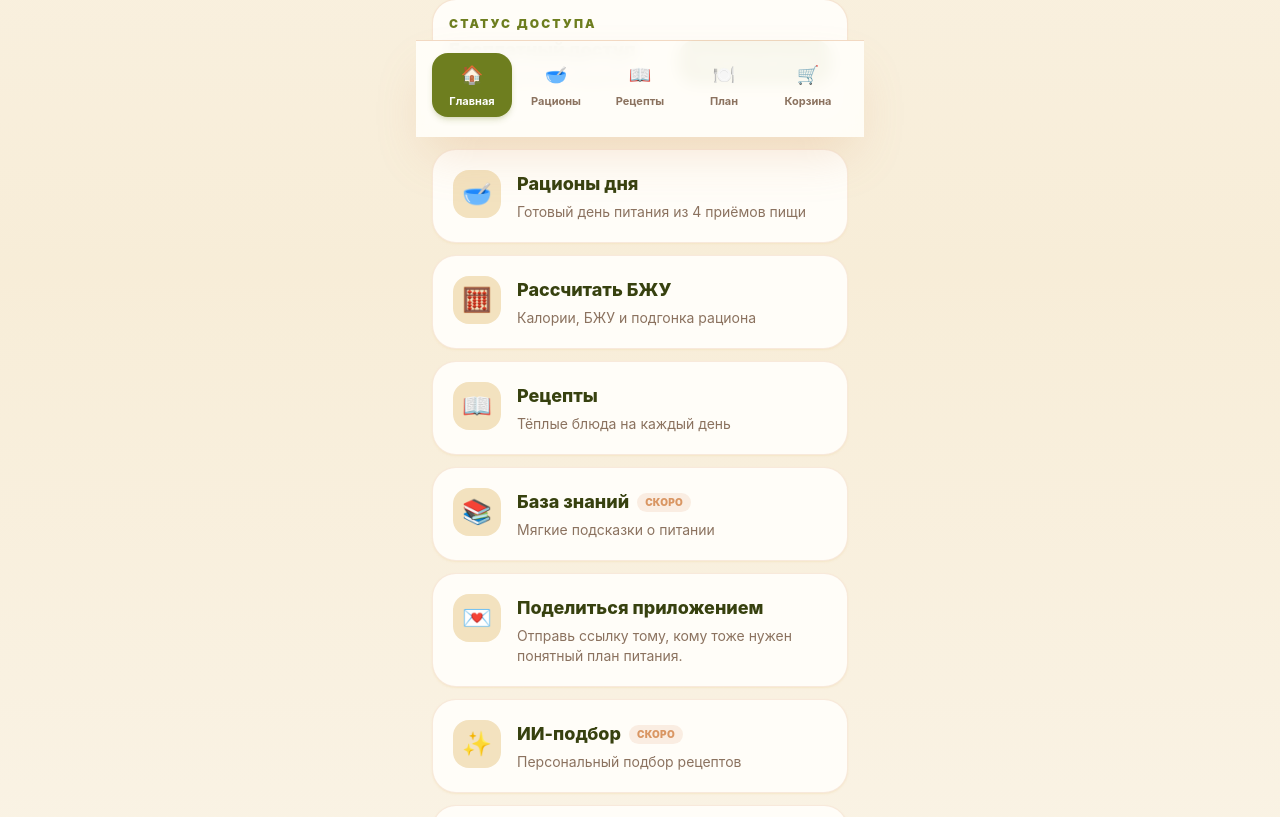
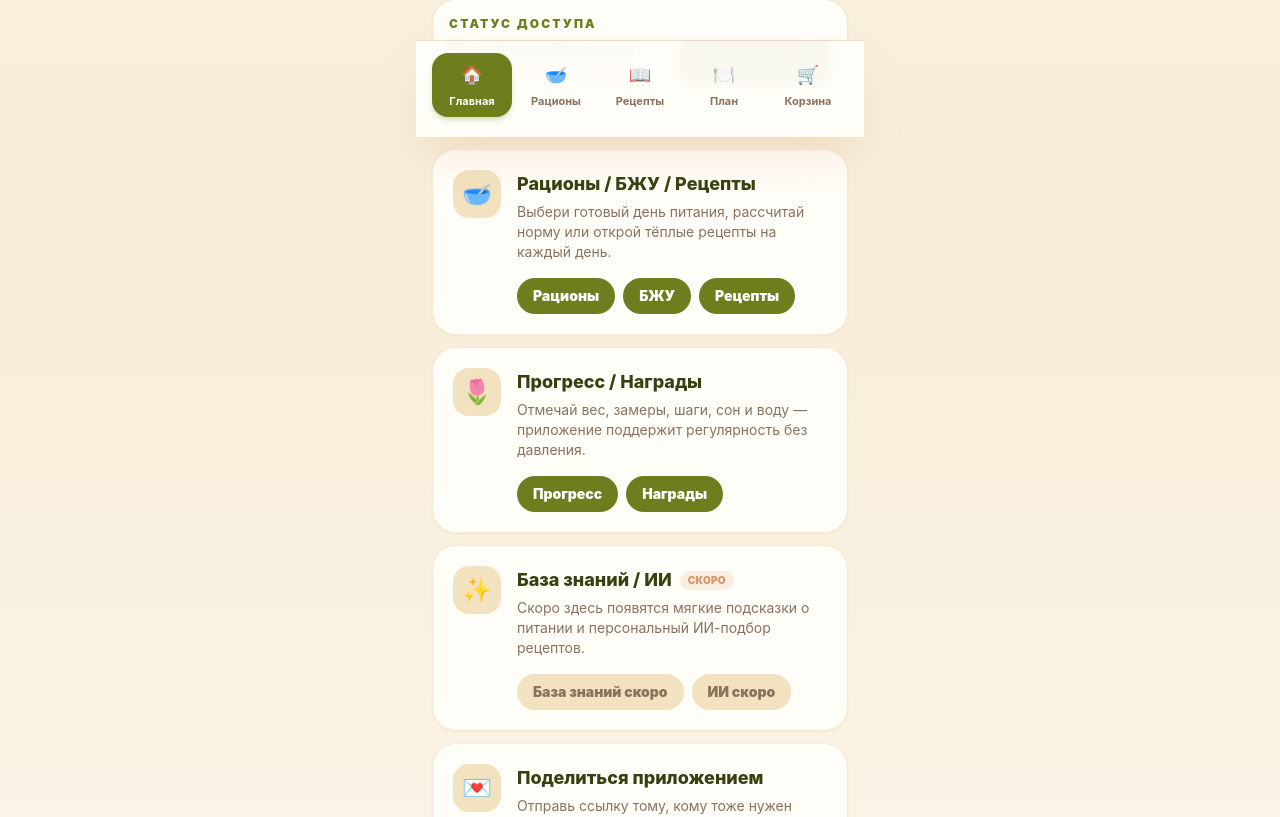
Before and after one commit to kngkczph94-sketch/ty-poela-miniapp, a React (Vite) app: page / in a window 1280 px wide. Shown: the part 663-1480 px from the top of the page. Built offline with nearby package versions, Linux system fonts and the light colour scheme.

Commit message:
Group home feature cards

```diff
--- a/src/App.tsx
+++ b/src/App.tsx
@@ -46,27 +46,54 @@ const navigationItems: { id: NavigationTab; label: string; icon: string }[] = [
   { id: 'cart', label: 'Корзина', icon: '🛒' },
 ];
 
+type HomeAction = { label: string; onClick?: () => void; soon?: boolean };
+
+type HomeCardGroup = { title: string; description: string; icon: string; soon?: boolean; actions: HomeAction[] };
+
 function HomePage({ subscriptionStatus, onOpenAccess, onOpenRations, onOpenRecipes, onOpenCart, onOpenProgress, onOpenMacros, onOpenAwards, onOpenShare }: { subscriptionStatus: SubscriptionStatus; onOpenAccess: () => void; onOpenRations: () => void; onOpenRecipes: () => void; onOpenCart: () => void; onOpenProgress: () => void; onOpenMacros: () => void; onOpenAwards: () => void; onOpenShare: () => void }) {
-  const cards = [
-    { title: 'Рационы дня', description: 'Готовый день питания из 4 приёмов пищи', icon: '🥣', onClick: onOpenRations, tone: 'bg-[#F3E2BF] text-[#6E7E1F]' },
-    { title: 'Рассчитать БЖУ', description: 'Калории, БЖУ и подгонка рациона', icon: '🧮', onClick: onOpenMacros, tone: 'bg-[#F3E2BF] text-[#6E7E1F]' },
-    { title: 'Рецепты', description: 'Тёплые блюда на каждый день', icon: '📖', onClick: onOpenRecipes, tone: 'bg-[#F3E2BF] text-[#6E7E1F]' },
-    { title: 'База знаний', description: 'Мягкие подсказки о питании', icon: '📚', soon: true, tone: 'bg-[#F3E2BF] text-[#6E7E1F]' },
-    { title: 'Поделиться приложением', description: 'Отправь ссылку тому, кому тоже нужен понятный план питания.', icon: '💌', onClick: onOpenShare, tone: 'bg-[#F3E2BF] text-[#6E7E1F]' },
-    { title: 'ИИ-подбор', description: 'Персональный подбор рецептов', icon: '✨', soon: true, tone: 'bg-[#F3E2BF] text-[#6E7E1F]' },
-    { title: 'Прогресс', description: 'Вес, замеры, шаги, сон и вода', icon: '🌷', onClick: onOpenProgress, tone: 'bg-[#F3E2BF] text-[#6E7E1F]' },
-    { title: 'Награды', description: 'Звания за регулярность', icon: '🏅', onClick: onOpenAwards, tone: 'bg-[#F3E2BF] text-[#6E7E1F]' },
+  const cardGroups: HomeCardGroup[] = [
+    {
+      title: 'Рационы / БЖУ / Рецепты',
+      description: 'Выбери готовый день питания, рассчитай норму или открой тёплые рецепты на каждый день.',
+      icon: '🥣',
+      actions: [
+        { label: 'Рационы', onClick: onOpenRations },
+        { label: 'БЖУ', onClick: onOpenMacros },
+        { label: 'Рецепты', onClick: onOpenRecipes },
+      ],
+    },
+    {
+      title: 'Прогресс / Награды',
+      description: 'Отмечай вес, замеры, шаги, сон и воду — приложение поддержит регулярность без давления.',
+      icon: '🌷',
+      actions: [
+        { label: 'Прогресс', onClick: onOpenProgress },
+        { label: 'Награды', onClick: onOpenAwards },
+      ],
+    },
+    {
+      title: 'База знаний / ИИ',
+      description: 'Скоро здесь появятся мягкие подсказки о питании и персональный ИИ-подбор рецептов.',
+      icon: '✨',
+      soon: true,
+      actions: [
+        { label: 'База знаний', soon: true },
+        { label: 'ИИ', soon: true },
+      ],
+    },
+    {
+      title: 'Поделиться приложением',
+      description: 'Отправь ссылку тому, кому тоже нужен понятный план питания.',
+      icon: '💌',
+      actions: [{ label: 'Поделиться', onClick: onOpenShare }],
+    },
   ];
+
   return <>
     <section className="relative overflow-hidden rounded-[2rem] border border-[#D99663]/35 bg-[#FFFDF8] p-4 text-[#37410F] shadow-xl shadow-[#D99663]/20"><FoodPhotoPlaceholder className="min-h-[13.5rem]" variant="hero" /><div className="absolute inset-x-4 bottom-4 rounded-b-[1.75rem] bg-gradient-to-t from-[#2F240F]/70 via-[#2F240F]/30 to-transparent p-5 pt-16 text-white"><p className="mb-3 inline-flex rounded-full bg-white/20 px-3 py-1 text-sm font-bold backdrop-blur">Telegram Mini App</p><h1 className="max-w-xs text-4xl font-black leading-tight tracking-tight">Ты поела?</h1><p className="mt-3 max-w-sm text-base font-semibold leading-6 text-white/90">Рационы, рецепты и план питания внутри Telegram</p><button className="mt-5 rounded-2xl bg-[#6E7E1F] px-5 py-3 text-base font-bold text-white shadow-lg shadow-[#2F240F]/25 transition hover:bg-[#37410F]" onClick={onOpenRations} type="button">Выбрать рацион дня</button></div></section>
     <section className="mt-5 overflow-hidden rounded-[2rem] border border-[#D99663]/25 bg-[#FFFDF8] p-4 shadow-lg shadow-[#F3E2BF]/80"><div className="grid gap-5 sm:grid-cols-[1fr_10rem] sm:items-center"><div className="p-2"><p className="text-xs font-black uppercase tracking-[0.18em] text-[#6E7E1F]">ГЛАВНОЕ</p><h2 className="mt-2 text-2xl font-black leading-tight text-[#37410F]">Рацион — это план, а не интуиция</h2><p className="mt-3 text-sm font-semibold leading-6 text-[#8B725F]">Собери день питания, добавь его в План — и получи понятную корзину без лишней суеты.</p><button className="mt-4 rounded-2xl bg-[#F3E2BF] px-4 py-3 text-sm font-black text-[#37410F]" onClick={onOpenRecipes} type="button">Посмотреть рецепты</button></div><FoodPhotoPlaceholder className="min-h-[10rem]" variant="salad" /></div></section>
     <section className="mt-5 rounded-3xl border border-[#D99663]/25 bg-[#FFFDF8] p-4 shadow-sm shadow-[#F3E2BF]/70"><div className="flex items-center justify-between gap-3"><div><p className="text-xs font-black uppercase tracking-[0.18em] text-[#6E7E1F]">Статус доступа</p><h2 className="mt-1 text-lg font-black text-[#37410F]">{subscriptionStatus === 'active' ? 'Доступ активен' : 'Бесплатный доступ'}</h2><p className="mt-1 text-sm font-semibold text-[#8B725F]">{subscriptionStatus === 'active' ? 'Premium-рационы открыты' : 'Открой premium-рационы и рецепты'}</p></div>{subscriptionStatus === 'free' && <button className="shrink-0 rounded-2xl bg-[#6E7E1F] px-4 py-3 text-sm font-black text-white transition hover:bg-[#37410F]" onClick={onOpenAccess} type="button">Открыть доступ</button>}</div></section>
-    <section className="mt-6 grid gap-3">{cards.map((card) => {
-      const content = <div className="flex items-start gap-4"><span className={`flex h-12 w-12 shrink-0 items-center justify-center rounded-2xl text-2xl ${card.tone}`}>{card.icon}</span><div className="min-w-0 flex-1"><div className="flex items-center gap-2"><h2 className="text-lg font-extrabold text-[#37410F]">{card.title}</h2>{card.soon && <span className="rounded-full bg-[#D99663]/15 px-2 py-0.5 text-[10px] font-black uppercase tracking-wide text-[#D99663]">скоро</span>}</div><p className="mt-1 text-sm leading-5 text-[#8B725F]">{card.description}</p></div></div>;
-      const className = `rounded-3xl border border-[#D99663]/20 bg-[#FFFDF8] p-5 text-left shadow-sm shadow-[#F3E2BF]/70 ${card.onClick ? 'cursor-pointer transition hover:-translate-y-0.5 hover:shadow-md' : ''}`;
-
-      return card.onClick ? <button className={className} key={card.title} onClick={card.onClick} type="button">{content}</button> : <article className={className} key={card.title}>{content}</article>;
-    })}</section>
+    <section className="mt-6 grid gap-3">{cardGroups.map((group) => <article className="rounded-3xl border border-[#D99663]/20 bg-[#FFFDF8] p-5 text-left shadow-sm shadow-[#F3E2BF]/70" key={group.title}><div className="flex items-start gap-4"><span className="flex h-12 w-12 shrink-0 items-center justify-center rounded-2xl bg-[#F3E2BF] text-2xl text-[#6E7E1F]">{group.icon}</span><div className="min-w-0 flex-1"><div className="flex items-center gap-2"><h2 className="text-lg font-extrabold text-[#37410F]">{group.title}</h2>{group.soon && <span className="rounded-full bg-[#D99663]/15 px-2 py-0.5 text-[10px] font-black uppercase tracking-wide text-[#D99663]">скоро</span>}</div><p className="mt-1 text-sm leading-5 text-[#8B725F]">{group.description}</p><div className="mt-4 flex flex-wrap gap-2">{group.actions.map((action) => action.onClick ? <button className="rounded-full bg-[#6E7E1F] px-4 py-2 text-sm font-black text-white transition hover:bg-[#37410F]" key={action.label} onClick={action.onClick} type="button">{action.label}</button> : <span className="rounded-full bg-[#F3E2BF] px-4 py-2 text-sm font-black text-[#8B725F]" key={action.label}>{action.label} скоро</span>)}</div></div></div></article>)}</section>
     <section className="mt-7 grid grid-cols-2 gap-3"><button className="rounded-3xl bg-[#FFFDF8] p-4 text-left font-black text-[#37410F] shadow-sm shadow-[#F3E2BF]/70" onClick={onOpenRecipes} type="button">Открыть рецепты</button><button className="rounded-3xl bg-[#FFFDF8] p-4 text-left font-black text-[#37410F] shadow-sm shadow-[#F3E2BF]/70" onClick={onOpenCart} type="button">Корзина</button></section>
   </>;
 }
```
